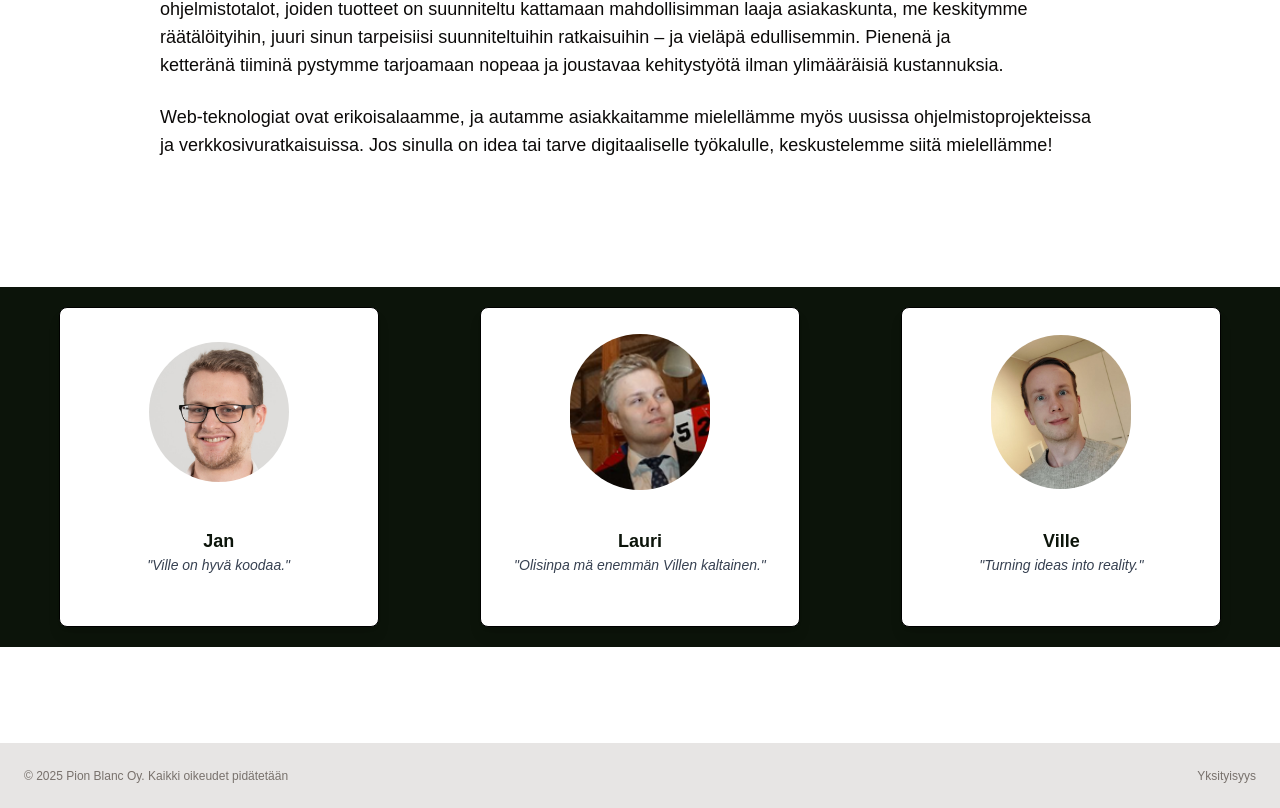
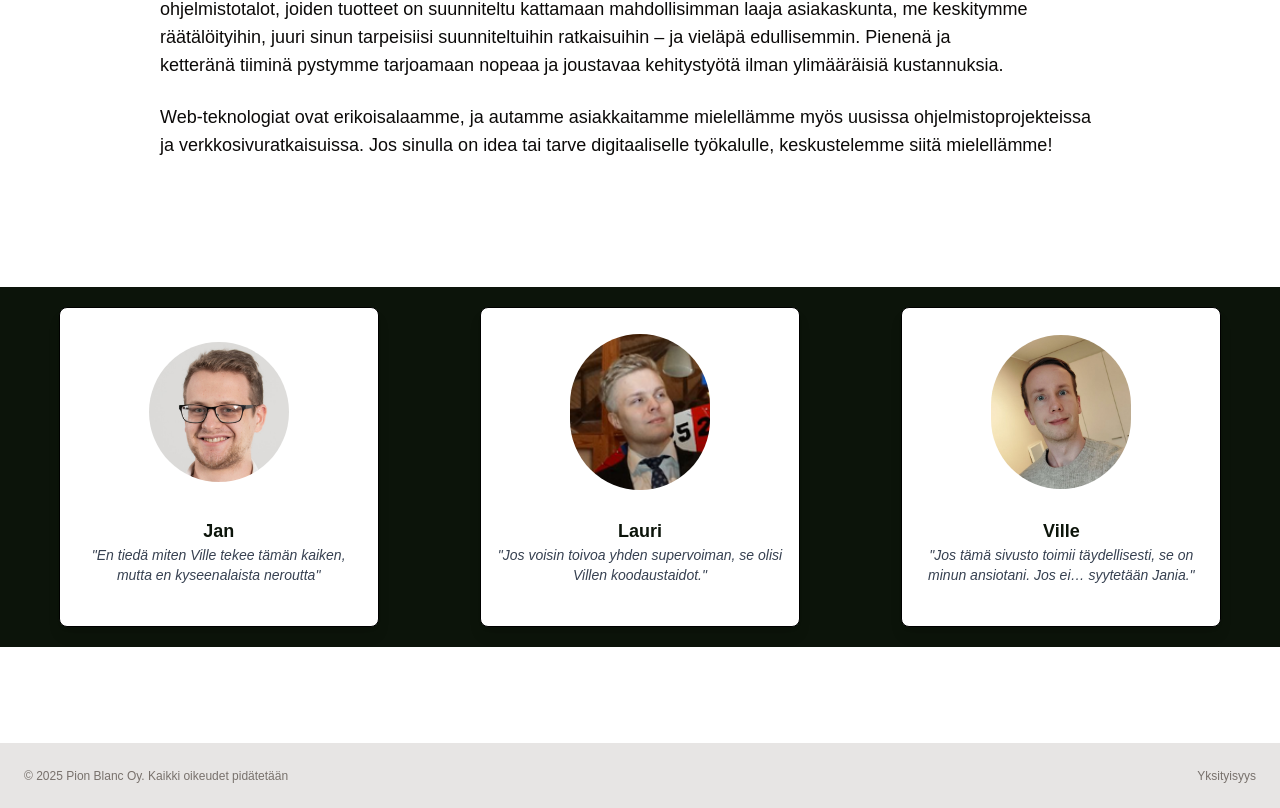
Before and after one commit to strengv1/pionblanc, a Next.js app: page /about in a window 1280 px wide. Shown: the part 585-1393 px from the top of the page. Built offline with nearby package versions, Linux system fonts and the light colour scheme; no server answers.

Commit message:
kjeh kjeh huumorihuiskaus

```diff
--- a/src/app/about/page.tsx
+++ b/src/app/about/page.tsx
@@ -8,17 +8,17 @@ export default function About() {
   const teamMembers = [
     {
       name: "Jan",
-      quote: "Ville on hyvä koodaa.", //Driven by simplicity and efficiency
+      quote: t("QuoteJan"), //Driven by simplicity and efficiency
       image: "/jan.jpg"
     },
     {
       name: "Lauri",
-      quote: "Olisinpa mä enemmän Villen kaltainen.", // Code, coffee, and creativity
+      quote: t("QuoteLauri"), // Code, coffee, and creativity
       image: "/lauri.png"
     },
     {
       name: "Ville",
-      quote: "Turning ideas into reality.",
+      quote: t("QuoteVille"),
       image: "/ville.jpg"
     }
   ]
--- a/src/messages/en.json
+++ b/src/messages/en.json
@@ -61,7 +61,10 @@
     "paragraph2": "Our company was founded when we identified a clear need for a tailored software solution to streamline the quoting process for small businesses – especially those still manually creating quotes using Excel.",
     "paragraph3": "Currently, our service includes product data from around 20 bathroom interior suppliers, allowing businesses to access and use product information much more efficiently.",
     "paragraph4": "However, we are much more than just the developers of an offer generator. Unlike large software companies whose products aim to serve the broadest possible customer base, we focus on tailored solutions designed specifically for your needs – and at a more affordable price. As a small and agile team, we can offer fast and flexible development without unnecessary overhead costs.",
-    "paragraph5": "Web technologies are our specialty, and we are happy to help our clients with new software projects and website solutions. If you have an idea or a need for a digital tool, we'd love to discuss it with you!"
+    "paragraph5": "Web technologies are our specialty, and we are happy to help our clients with new software projects and website solutions. If you have an idea or a need for a digital tool, we'd love to discuss it with you!",
+    "QuoteJan": "I don't know how Ville does all this, but I don't question genius.",
+    "QuoteLauri": "If I had one wish, it would be the programming skills of Ville.",
+    "QuoteVille": "If this website works perfectly, that's on me. If not… let's blame Jan."
   },
   "ContactUs":{
     "title":"Contact us – we're here to help!",
--- a/src/messages/fi.json
+++ b/src/messages/fi.json
@@ -61,7 +61,11 @@
     "paragraph2": "Yrityksemme sai alkunsa, kun huomasimme selkeän tarpeen räätälöidylle ohjelmistolle, joka helpottaisi pienyritysten tarjousprosessia – erityisesti niitä, jotka tekevät tarjouksensa edelleen manuaalisesti käyttäen Exceliä.",
     "paragraph3": "Tällä hetkellä palvelumme kattaa noin 20 kylpyhuonesisustuksen toimittajaa, ja sen avulla yritykset voivat löytää ja käyttää tuotetietoja huomattavasti nopeammin.",
     "paragraph4": "Olemme kuitenkin paljon enemmän kuin vain tarjousgeneraattorin kehittäjiä. Toisin kuin suuret ohjelmistotalot, joiden tuotteet on suunniteltu kattamaan mahdollisimman laaja asiakaskunta, me keskitymme räätälöityihin, juuri sinun tarpeisiisi suunniteltuihin ratkaisuihin – ja vieläpä edullisemmin. Pienenä ja ketteränä tiiminä pystymme tarjoamaan nopeaa ja joustavaa kehitystyötä ilman ylimääräisiä kustannuksia.",
-    "paragraph5": "Web-teknologiat ovat erikoisalaamme, ja autamme asiakkaitamme mielellämme myös uusissa ohjelmistoprojekteissa ja verkkosivuratkaisuissa. Jos sinulla on idea tai tarve digitaaliselle työkalulle, keskustelemme siitä mielellämme!"
+    "paragraph5": "Web-teknologiat ovat erikoisalaamme, ja autamme asiakkaitamme mielellämme myös uusissa ohjelmistoprojekteissa ja verkkosivuratkaisuissa. Jos sinulla on idea tai tarve digitaaliselle työkalulle, keskustelemme siitä mielellämme!",
+    "QuoteJan": "En tiedä miten Ville tekee tämän kaiken, mutta en kyseenalaista neroutta",
+    "QuoteLauri": "Jos voisin toivoa yhden supervoiman, se olisi Villen koodaustaidot.",
+    "QuoteVille": "Jos tämä sivusto toimii täydellisesti, se on minun ansiotani. Jos ei… syytetään Jania."
+
   },
   "ContactUs":{
     "title":"Ota yhteyttä – olemme täällä auttamassa!",
```
